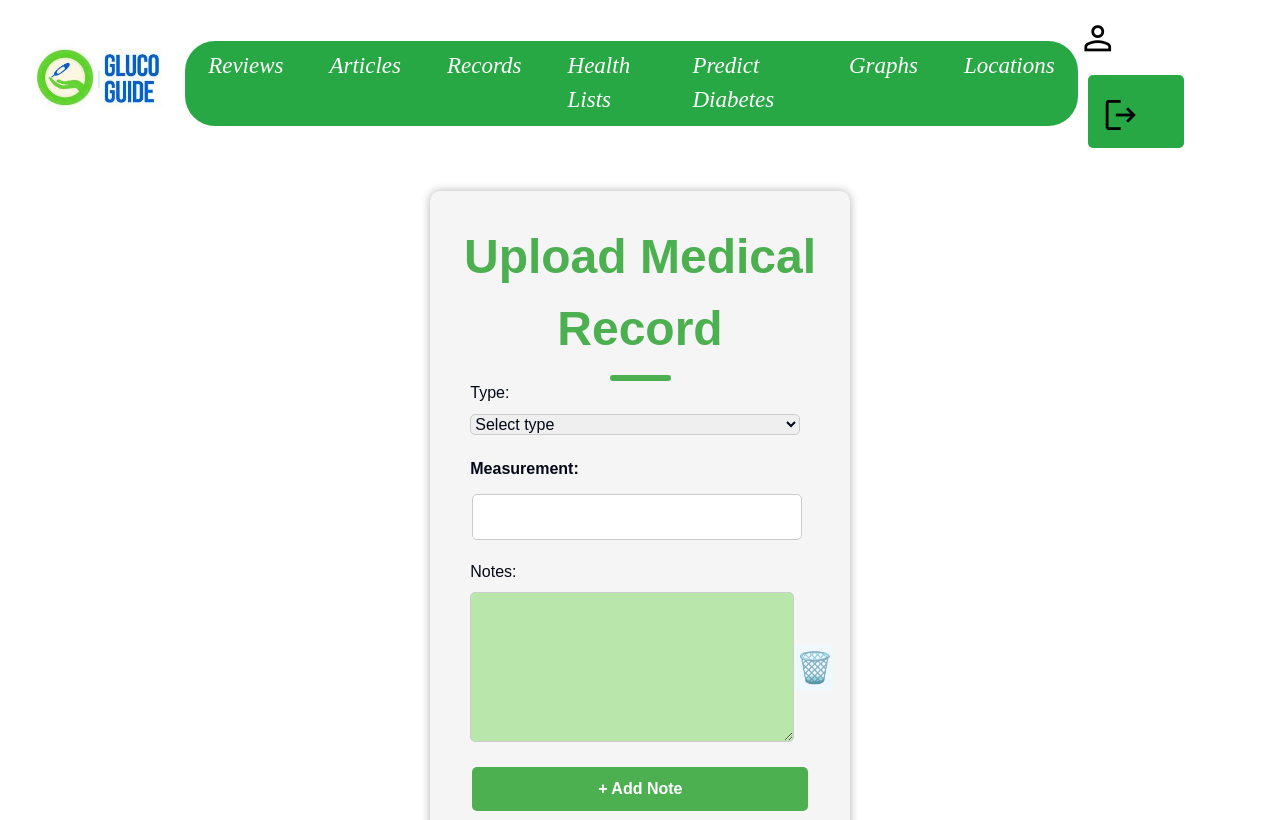
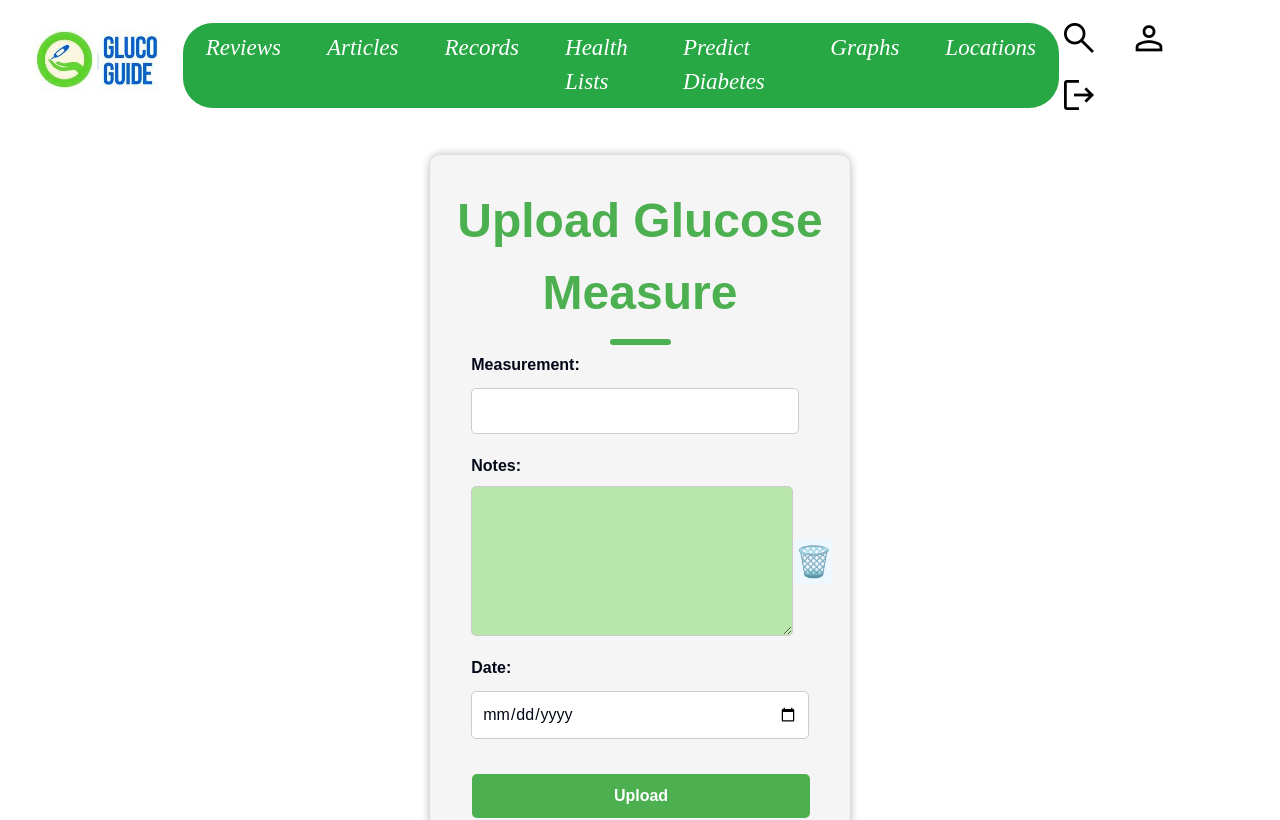
Before and after one commit to shrouk1510/gp_frontend, a React (Create React App) app: page /uploadData in a window 1280 px wide. Shown: the top 820 px of the page. Built offline with nearby package versions, Linux system fonts and the light colour scheme; a web font is replaced by a local one.

Commit message:
search icon added , medical record form updated

```diff
--- a/public/index.html
+++ b/public/index.html
@@ -35,6 +35,7 @@
     <link href="https://fonts.googleapis.com/css2?family=Cairo:wght@700&family=Dancing+Script&family=Josefin+Sans:wght@500&display=swap" rel="stylesheet">
     <link rel="stylesheet" href="https://cdn.jsdelivr.net/npm/bootstrap@4.6.2/dist/css/bootstrap.min.css" integrity="sha384-xOolHFLEh07PJGoPkLv1IbcEPTNtaed2xpHsD9ESMhqIYd0nLMwNLD69Npy4HI+N" crossorigin="anonymous">
     <link rel="stylesheet" href="https://fonts.googleapis.com/css2?family=Material+Symbols+Outlined:opsz,wght,FILL,GRAD@24,400,0,0" />
+    <link rel="stylesheet" href="https://fonts.googleapis.com/css2?family=Material+Symbols+Outlined:opsz,wght,FILL,GRAD@24,400,0,0" />
     <!-- <link rel="stylesheet" href="%PUBLIC_URL%/styles.css"> -->
     <title>Welcome to GlucoGuide</title>
   </head>
--- a/src/RegisteredNavComponent/RegisteredNav.js
+++ b/src/RegisteredNavComponent/RegisteredNav.js
@@ -1,33 +1,15 @@
-import React, { useState, useEffect } from 'react';
-import toast from 'react-hot-toast';
-import { Link, useNavigate } from 'react-router-dom';
-import './Registered.css'
-import { useAuthContext } from '../contexts/auth-context';
-
+import React, { useState } from 'react';
+import { Link } from 'react-router-dom';
+import './Registered.css';
 
 function RegisteredNav() {
-  const { activeUser, logoutUser, logoutAdmin, updateUser, role } =
-    useAuthContext();
+  const [showSearchField, setShowSearchField] = useState(false);
 
-  const navigate = useNavigate()
+  const handleSearchIconClick = () => {
+    setShowSearchField(!showSearchField);
+  };
 
-  const handleLogout = async () => {
-    try {
-      if (role === "ADMIN") {
-        await logoutAdmin();
-        toast.success("Admin logout");
-      } else {
-        await logoutUser();
-        toast.success("User logout");
-      }
-
-      navigate("/");
-    } catch (error) {
-      typeof error === "string" ? toast.error(error) : alert(error);
-    }
-  };
   return (
-
     <header>
       <nav className="navbar navbar-expand-lg bg-body-tertiary">
         <div className="container-fluid">
@@ -38,51 +20,50 @@ function RegisteredNav() {
           <div className="collapse navbar-collapse" id="navbarSupportedContent">
             <div className="links collapse_ul bg-success">
               <ul className="navbar-nav me-auto mb-2 mb-lg-0">
-
                 <li className="nav-item">
-                  <Link to='/reviewsB' className="nav-link" href="#">Reviews</Link>
+                  <Link to='/reviewsB' className="nav-link">Reviews</Link>
                 </li>
                 <li className="nav-item dropdown nature">
-                  <a className="nav-link" href="#">
-                    Articles
-                  </a>
+                  <a className="nav-link" href="#">Articles</a>
                   <ul className="item-menu">
-                    <Link to='/NewNat' href="#"><li>Natural Tips</li></Link>
-                    <Link to='/userlifestyle' href="#"><li>Lifestyle Tips</li></Link>
+                    <Link to='/NewNat'><li>Natural Tips</li></Link>
+                    <Link to='/userlifestyle'><li>Lifestyle Tips</li></Link>
                   </ul>
                 </li>
                 <li className="nav-item dropdown nature">
-                  <Link to='/UploadData' className="nav-link" href="#">
-                    Records
-                  </Link>
+                  <Link to='/UploadData' className="nav-link">Records</Link>
                 </li>
                 <li className="nav-item dropdown nature">
-                  <Link to='/MedicationL' className="nav-link" href="#">
-                    Health Lists
-                  </Link>
-
+                  <Link to='/MedicationL' className="nav-link">Health Lists</Link>
                 </li>
                 <li className="nav-item">
-                  <Link to='/predict' className="nav-link" href="diabetes-level-reports.html">Predict diabetes</Link>
+                  <Link to='/predict' className="nav-link">Predict diabetes</Link>
                 </li>
                 <li className="nav-item">
-                  <Link to='/graph' className="nav-link" href="#">graphs</Link>
+                  <Link to='/graph' className="nav-link">graphs</Link>
                 </li>
                 <li className="nav-item">
-                  <Link to='/Location' className="nav-link" href="diabetes-level-reports.html">Locations</Link>
+                  <Link to='/Location' className="nav-link">Locations</Link>
                 </li>
               </ul>
             </div>
             <div className="icons">
-              <Link to="/userprofile" className="icon1" href="Sign-up.html"><span className="material-symbols-outlined">person</span></Link>
-              <button className="icon2" onClick={handleLogout}><span className="material-symbols-outlined">logout</span></button>
+              <Link className="icon1" onClick={handleSearchIconClick}>
+                <span className="material-symbols-outlined">search</span>
+              </Link>
+              <Link to="/userprofile" className="icon1"><span className="material-symbols-outlined">person</span></Link>
+              <Link to="/logout" className="icon2"><span className="material-symbols-outlined">logout</span></Link>
             </div>
           </div>
         </div>
       </nav>
+      {showSearchField && (
+        <div className="search-field-container">
+          <input type="text" className="form-control search-field" placeholder="Type your search..." />
+        </div>
+      )}
     </header>
   );
 }
 
-
 export default RegisteredNav;
--- a/src/medical-records/TodoForm.jsx
+++ b/src/medical-records/TodoForm.jsx
@@ -1,7 +1,7 @@
 import React, { useState } from 'react';
 import './records.css';
 
-const TodoForm = ({ setRecords, setViewTable }) => {
+const TodoForm = ({ setRecords, setViewTable, setWarningMessage }) => {
     const [type, setType] = useState('');
     const [measurement, setMeasurement] = useState('');
     const [notes, setNotes] = useState(['']);
@@ -9,7 +9,33 @@ const TodoForm = ({ setRecords, setViewTable }) => {
 
     const handleSubmit = (e) => {
         e.preventDefault();
-        const newRecord = { type, measurement, notes, date };
+        const measurementValue = parseFloat(measurement);
+
+        if (isNaN(measurementValue)) {
+            setWarningMessage('Please enter a valid number for the measurement.');
+            return;
+        }
+
+        let warning = '';
+        if (measurementValue < 70) {
+            warning = "Your blood glucose level is low. Consume fast-acting carbohydrates to raise blood sugar quickly. If experiencing symptoms like shakiness, sweating, or confusion, seek medical attention.";
+        } else if (measurementValue >= 70 && measurementValue < 100) {
+            warning = "Your blood glucose level is within the normal range. If you're diabetic, consult your doctor to see if this is a normal range for you and if any adjustments to medication are needed.";
+        } else if (measurementValue >= 100 && measurementValue < 126) {
+            warning = "Your blood glucose level indicates prediabetes. Lifestyle changes are crucial to prevent progression. Consider diet modifications, increased physical activity, and regular blood sugar monitoring.";
+        } else if (measurementValue >= 126 && measurementValue < 200) {
+            warning = "Your blood glucose level is high, especially after fasting. Monitor blood sugar more frequently and contact your doctor to discuss possible medication adjustments.";
+        } else if (measurementValue >= 200 && measurementValue < 300) {
+            warning = "Your blood glucose level is very high, especially after a meal. Contact your doctor immediately to discuss medication adjustments.";
+        } else {
+            warning = "Your blood glucose level is dangerously high. Seek immediate medical attention. Do not wait.";
+        }
+
+        if (warning) {
+            setWarningMessage(warning);
+        }
+
+        const newRecord = { type, measurement: measurementValue, notes, date };
         setRecords(prevRecords => [...prevRecords, newRecord]);
         // Reset form fields
         setType('');
@@ -37,22 +63,13 @@ const TodoForm = ({ setRecords, setViewTable }) => {
     return (
         <div className="todo-form-container">
             <div className="headeer">
-                <div className="texxt">Upload Medical Record</div>
+                <div className="texxt">Upload Glucose Measure</div>
                 <div className="underliney"></div>
             </div>
-            <form onSubmit={handleSubmit}>
-                <div className="form-groupy">
-                    <label htmlFor="type">Type:</label>
-                    <select id="type" value={type} onChange={(e) => setType(e.target.value)} style={{ width: '97%' }} >
-                        <option value="" disabled hidden>Select type</option>
-                        <option value="Glucose Measures">Glucose Measures</option>
-                        <option value="Insuline Levels">Insuline Levels</option>
-                        <option value="Carbohydrate">Carbohydrate</option>
-                    </select>
-                </div>
+            <form className= "qq" onSubmit={handleSubmit}>
                 <div className="form-g">
                     <label htmlFor="measurement">Measurement:</label>
-                    <input type="text" id="measurement" value={measurement} onChange={(e) => setMeasurement(e.target.value)} required />
+                    <input type="number" id="measurement" value={measurement} onChange={(e) => setMeasurement(e.target.value)} required />
                 </div>
                 <div className="form-gr">
                     <label htmlFor="notes">Notes:</label>
@@ -66,7 +83,6 @@ const TodoForm = ({ setRecords, setViewTable }) => {
                             <button type="button" onClick={() => removeNoteField(index)} className="remove-note-button"><span role="img" aria-label="bin">🗑️</span></button>
                         </div>
                     ))}
-                    <button type="button" onClick={addNoteField} className="add-note-button">+ Add Note</button>
                 </div>
                 <div className="form-gro">
                     <label htmlFor="date">Date:</label>
--- a/src/medical-records/TodoTable.jsx
+++ b/src/medical-records/TodoTable.jsx
@@ -1,14 +1,20 @@
 import React from 'react';
 import './records.css';
 
-const TodoTable = ({ records, setViewTable }) => {
+const TodoTable = ({ records, setViewTable, warningMessage }) => {
+    const isNormalRange = warningMessage && warningMessage.includes("within the normal range");
+
     return (
         <div className="table-container">
             <h2>Medical Records</h2>
+            {warningMessage && (
+                <div className={`glucose-message ${isNormalRange ? 'normal-range' : 'abnormal-range'}`}>
+                    {warningMessage}
+                </div>
+            )}
             <table>
                 <thead>
                     <tr>
-                        <th>Type</th>
                         <th>Measurement</th>
                         <th>Notes</th>
                         <th>Date</th>
@@ -17,7 +23,6 @@ const TodoTable = ({ records, setViewTable }) => {
                 <tbody>
                     {records.map((record, index) => (
                         <tr key={index}>
-                            <td>{record.type}</td>
                             <td>{record.measurement}</td>
                             <td>
                                 <ul>
--- a/src/medical-records/records.css
+++ b/src/medical-records/records.css
@@ -1,4 +1,3 @@
-
 .todo-form-container {
     display: flex;
     flex-direction: column;
@@ -33,15 +32,25 @@
     margin-top: 10px;
 }
 
-.todo-form-container .form-groupy, .todo-form-container .form-g, .todo-form-container .form-gr, .todo-form-container .form-gro {
+.todo-form-container , .todo-form-container .form-g, .todo-form-container .form-gr, .todo-form-container .form-gro {
     margin-bottom: 20px;
 }
 
-.form-g label {
+ .todo-form-container .form-g label , .todo-form-container .form-gr label, .todo-form-container .form-gro label{
     font-weight: bold;
 }
 
-select,
+.todo-form-container .form-g [type ="number"]{
+    width: 97% ;
+    padding: 10px ;
+    border: 1px solid #ccc;
+    border-radius: 5px;
+    font-size: 16px ;
+    outline: none ;
+    margin-top: 3px ;
+
+
+}
 .form-gro input[type="date"] {
     width: 100%;
     padding: 10px;
@@ -49,18 +58,11 @@ select,
     border-radius: 5px;
     font-size: 16px;
     outline: none;
-    margin-top: 5px;
+    margin-top: 3px;
 }
 
-.form-g input[type="text"]{
-    width:97%;
-    margin-left: 2px;
-    padding: 10px;
-    border: 1px solid #ccc;
-    border-radius: 5px;
-    font-size: 16px;
-    outline: none;
-    margin-top: 5px;
+.todo-form-container .qq{
+    margin-top: 8px;
 }
 
 textarea {
@@ -70,7 +72,7 @@ textarea {
     border-radius: 5px;
     font-size: 16px;
     outline: none;
-    margin-top: 5px;
+    margin-top: 3px;
     background-color: rgba(52, 196, 8, 0.311);
     height: 100px;
     resize: none;
@@ -83,7 +85,6 @@ textarea {
     width: 107%;
 }
 
-
 .remove-note-button {
     font-size: 30px;
     padding: 0;
@@ -91,32 +92,10 @@ textarea {
     width:auto;
     background-color: aliceblue;
     border: none;
-
 }
 
 .remove-note-button:hover {
     background-color: aliceblue;
-    transform: scale(1.1);
-}
-
-
-.add-note-button{
-    background-color: #4CAF50;
-    color: #fff;
-    border: none;
-    padding: 10px 20px;
-    border-radius: 5px;
-    cursor: pointer;
-    width: 99%;
-    font-size: 16px;
-    font-weight: bold;
-    margin-top: 15px;
-    margin-left: 2px;
-    transition: transform 0.3s ease;
-}
-
-.add-note-button:hover {
-    background-color: #45a049;
     transform: scale(1.1);
 }
 
@@ -153,7 +132,6 @@ textarea {
     font-size: 35px;
     font-weight: 700;
     margin-top: 30px;
-
 }
 
 .table-container th, .table-container td {
@@ -179,5 +157,22 @@ textarea {
 
 .table-container .back-button:hover{
     background-color: green;
+}
 
+.glucose-message {
+    margin-top: 20px;
+    padding: 10px;
+    border-radius: 5px;
 }
+
+.normal-range {
+    background-color: #d4edda;
+    color: #155724;
+    border: 1px solid #c3e6cb;
+}
+
+.abnormal-range {
+    background-color: #f8d7da;
+    color: #721c24;
+    border: 1px solid #f5c6cb;
+}
--- a/src/uploadDataComponent/data.js
+++ b/src/uploadDataComponent/data.js
@@ -7,16 +7,17 @@ const UploadData = () => {
 
     const [records, setRecords] = useState([]);
     const [viewTable, setViewTable] = useState(false);
+    const [warningMessage, setWarningMessage] = useState('');
     return (
         <div>
             <RegisteredNav></RegisteredNav>
-            {/* <div className="app-container"> */}
-                {viewTable ? (
-                    <TodoTable records={records} setViewTable={setViewTable} />
-                ) : (
-                    <TodoForm setRecords={setRecords} setViewTable={setViewTable} />
-                )}
-            {/* </div> */}
+
+            {viewTable ? (
+                <TodoTable records={records} setViewTable={setViewTable} warningMessage={warningMessage} />
+            ) : (
+                <TodoForm setRecords={setRecords} setViewTable={setViewTable} setWarningMessage={setWarningMessage} />
+            )}
+
 
 
         </div>
```
Also changed, not shown: src/RegisteredNavComponent/Registered.css (+67 -38 lines).
